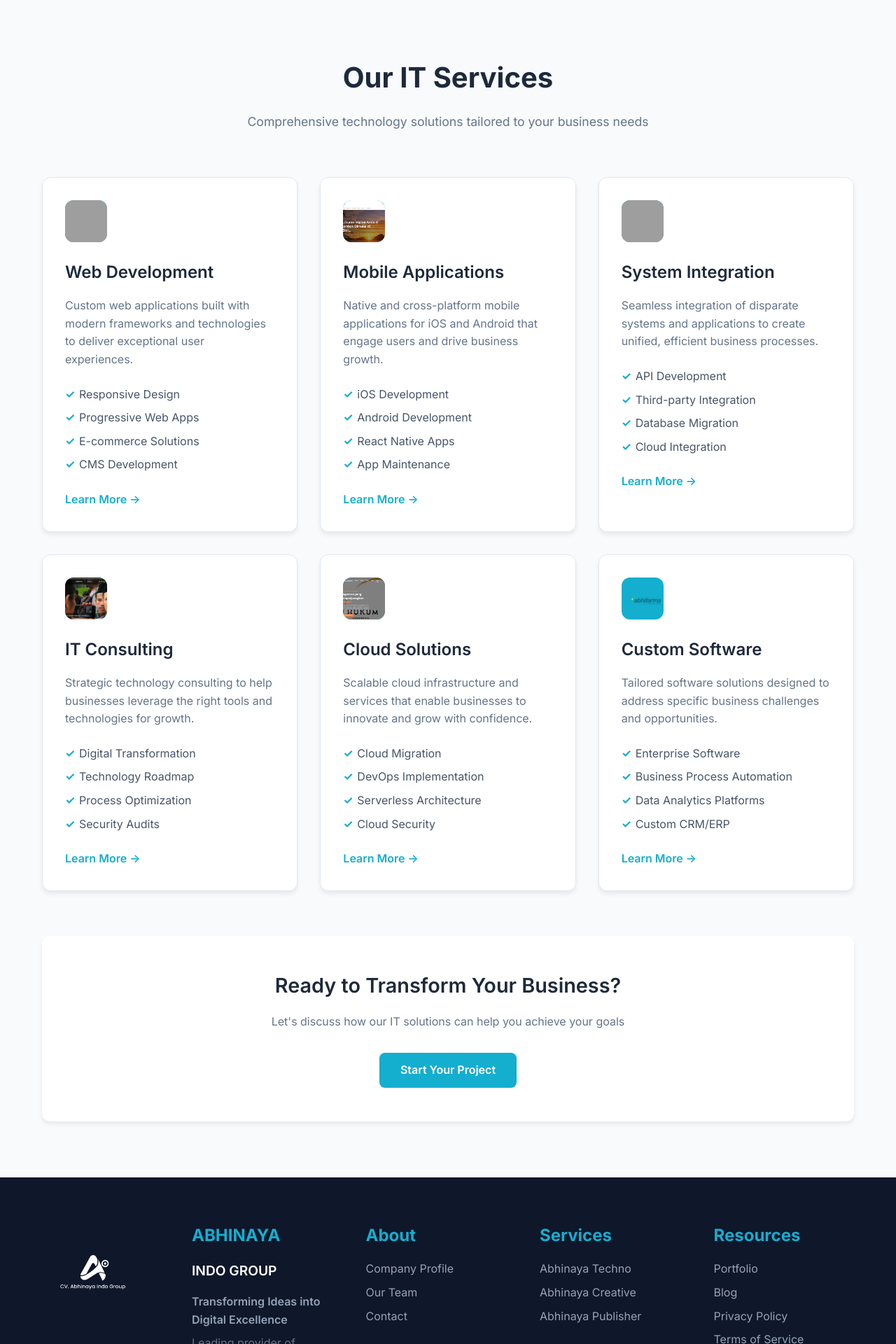
After one commit to ahmadazis56/abhinaya-indo-group, a PHP site: page /techno.php in a window 1280 px wide. The commit adds this page. Shown: the part 801-2721 px from the top of the page at 70% size. Run offline with PHP 8.4, Linux system fonts and the light colour scheme; grey boxes are pictures that could not be loaded.

Commit message:
Implement detailed component instructions: Add dropdown navigation, division pages, and enhanced styling

```diff
--- a/footer.php
+++ b/footer.php
@@ -28,10 +28,9 @@
             <div class="footer-section">
                 <h3 class="footer-title">Services</h3>
                 <ul class="footer-links">
-                    <li><a href="abhinaya-techno">Web Development</a></li>
-                    <li><a href="abhinaya-techno">Mobile Apps</a></li>
-                    <li><a href="abhinaya-creative">Branding</a></li>
-                    <li><a href="abhinaya-publisher">Publishing</a></li>
+                    <li><a href="techno.php">Abhinaya Techno</a></li>
+                    <li><a href="creative.php">Abhinaya Creative</a></li>
+                    <li><a href="publisher.php">Abhinaya Publisher</a></li>
                 </ul>
             </div>
 
--- a/header.php
+++ b/header.php
@@ -30,6 +30,14 @@
                         <li class="nav-item">
                             <a href="index.php" class="nav-link active">Home</a>
                         </li>
+                        <li class="nav-item dropdown">
+                            <a href="#" class="nav-link dropdown-toggle">Divisions</a>
+                            <ul class="dropdown-menu">
+                                <li><a href="techno.php" class="dropdown-link">Abhinaya Techno</a></li>
+                                <li><a href="creative.php" class="dropdown-link">Abhinaya Creative</a></li>
+                                <li><a href="publisher.php" class="dropdown-link">Abhinaya Publisher</a></li>
+                            </ul>
+                        </li>
                         <li class="nav-item">
                             <a href="events" class="nav-link">Events</a>
                         </li>
@@ -38,9 +46,6 @@
                         </li>
                         <li class="nav-item">
                             <a href="https://news.abhinaya.co.id/" class="nav-link" target="_blank">News</a>
-                        </li>
-                        <li class="nav-item">
-                            <a href="team-management" class="nav-link">Team Management</a>
                         </li>
                         <li class="nav-item">
                             <a href="contact" class="nav-link">Contact</a>
--- /dev/null
+++ b/techno.php
@@ -0,0 +1,159 @@
+<?php include 'header.php'; ?>
+
+<!-- Hero Section -->
+<section class="hero" id="hero">
+    <!-- Video Background -->
+    <video class="hero-video" autoplay muted loop playsinline>
+        <source src="assets/video.mp4" type="video/mp4">
+        Your browser does not support the video tag.
+    </video>
+
+    <!-- Video Overlay -->
+    <div class="hero-overlay"></div>
+
+    <div class="hero-container">
+        <div class="hero-content">
+            <h1 class="hero-title">
+                <span class="hero-title-main">Abhinaya Techno</span>
+            </h1>
+            <p class="hero-subtitle">
+                IT Solutions, Software Development, and System Integration
+            </p>
+            <p class="hero-description">
+                Empowering businesses with cutting-edge technology solutions. We specialize in custom software development, system integration, and innovative IT solutions that drive digital transformation.
+            </p>
+            <div class="hero-cta">
+                <a href="#services" class="btn btn-primary">
+                    Explore Our Services
+                </a>
+                <a href="contact" class="btn btn-secondary">
+                    Get a Quote
+                </a>
+            </div>
+        </div>
+    </div>
+</section>
+
+<!-- Services Section -->
+<section class="services" id="services">
+    <div class="container">
+        <div class="section-header">
+            <h2 class="section-title">Our IT Services</h2>
+            <p class="section-subtitle">
+                Comprehensive technology solutions tailored to your business needs
+            </p>
+        </div>
+
+        <div class="services-grid">
+            <div class="service-card">
+                <div class="service-icon">
+                    <img src="assets/img/abhinaya-techno/sipeta.png" alt="Web Development" class="service-img">
+                </div>
+                <h3 class="service-title">Web Development</h3>
+                <p class="service-description">
+                    Custom web applications built with modern frameworks and technologies to deliver exceptional user experiences.
+                </p>
+                <ul class="service-features">
+                    <li>Responsive Design</li>
+                    <li>Progressive Web Apps</li>
+                    <li>E-commerce Solutions</li>
+                    <li>CMS Development</li>
+                </ul>
+                <a href="#" class="service-link">Learn More →</a>
+            </div>
+
+            <div class="service-card">
+                <div class="service-icon">
+                    <img src="assets/img/abhinaya-techno/tiuloka.png" alt="Mobile Apps" class="service-img">
+                </div>
+                <h3 class="service-title">Mobile Applications</h3>
+                <p class="service-description">
+                    Native and cross-platform mobile applications for iOS and Android that engage users and drive business growth.
+                </p>
+                <ul class="service-features">
+                    <li>iOS Development</li>
+                    <li>Android Development</li>
+                    <li>React Native Apps</li>
+                    <li>App Maintenance</li>
+                </ul>
+                <a href="#" class="service-link">Learn More →</a>
+            </div>
+
+            <div class="service-card">
+                <div class="service-icon">
+                    <img src="assets/img/abhinaya-techno/lombok.png" alt="System Integration" class="service-img">
+                </div>
+                <h3 class="service-title">System Integration</h3>
+                <p class="service-description">
+                    Seamless integration of disparate systems and applications to create unified, efficient business processes.
+                </p>
+                <ul class="service-features">
+                    <li>API Development</li>
+                    <li>Third-party Integration</li>
+                    <li>Database Migration</li>
+                    <li>Cloud Integration</li>
+                </ul>
+                <a href="#" class="service-link">Learn More →</a>
+            </div>
+
+            <div class="service-card">
+                <div class="service-icon">
+                    <img src="assets/img/abhinaya-techno/kammi.png" alt="IT Consulting" class="service-img">
+                </div>
+                <h3 class="service-title">IT Consulting</h3>
+                <p class="service-description">
+                    Strategic technology consulting to help businesses leverage the right tools and technologies for growth.
+                </p>
+                <ul class="service-features">
+                    <li>Digital Transformation</li>
+                    <li>Technology Roadmap</li>
+                    <li>Process Optimization</li>
+                    <li>Security Audits</li>
+                </ul>
+                <a href="#" class="service-link">Learn More →</a>
+            </div>
+
+            <div class="service-card">
+                <div class="service-icon">
+                    <img src="assets/img/abhinaya-techno/satuHukum.png" alt="Cloud Solutions" class="service-img">
+                </div>
+                <h3 class="service-title">Cloud Solutions</h3>
+                <p class="service-description">
+                    Scalable cloud infrastructure and services that enable businesses to innovate and grow with confidence.
+                </p>
+                <ul class="service-features">
+                    <li>Cloud Migration</li>
+                    <li>DevOps Implementation</li>
+                    <li>Serverless Architecture</li>
+                    <li>Cloud Security</li>
+                </ul>
+                <a href="#" class="service-link">Learn More →</a>
+            </div>
+
+            <div class="service-card">
+                <div class="service-icon">
+                    <img src="assets/img/abhinaya-techno/abhifarma-platform.jpg" alt="Custom Software" class="service-img">
+                </div>
+                <h3 class="service-title">Custom Software</h3>
+                <p class="service-description">
+                    Tailored software solutions designed to address specific business challenges and opportunities.
+                </p>
+                <ul class="service-features">
+                    <li>Enterprise Software</li>
+                    <li>Business Process Automation</li>
+                    <li>Data Analytics Platforms</li>
+                    <li>Custom CRM/ERP</li>
+                </ul>
+                <a href="#" class="service-link">Learn More →</a>
+            </div>
+        </div>
+
+        <div class="services-cta">
+            <h3>Ready to Transform Your Business?</h3>
+            <p>Let's discuss how our IT solutions can help you achieve your goals</p>
+            <a href="contact" class="btn btn-primary">Start Your Project</a>
+        </div>
+    </div>
+</section>
+
+<?php include 'footer.php'; ?>
```
Also changed, not shown: assets/css/style.css (+110 -0 lines), creative.php (added, +159 -0 lines), publisher.php (added, +159 -0 lines).
